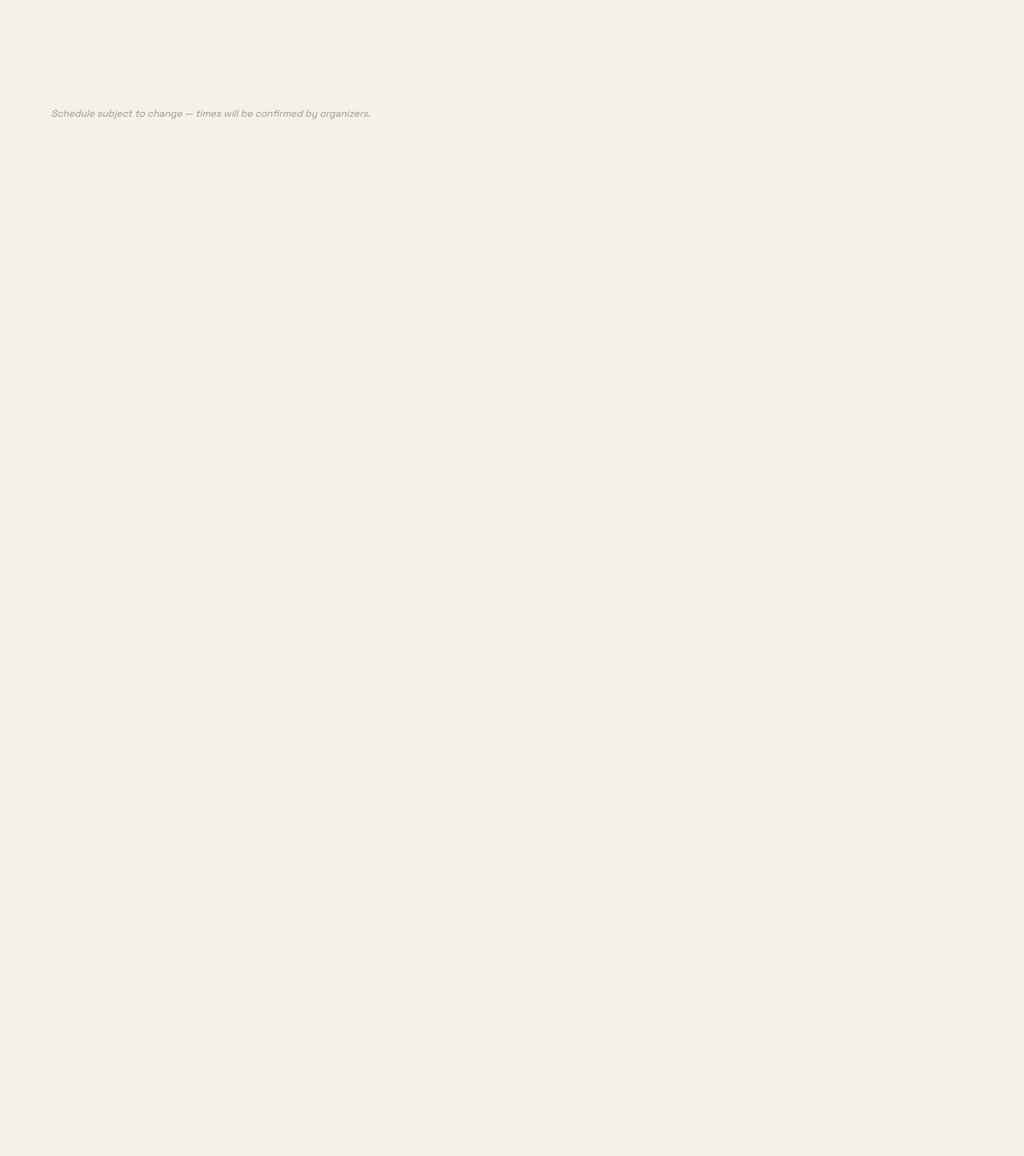
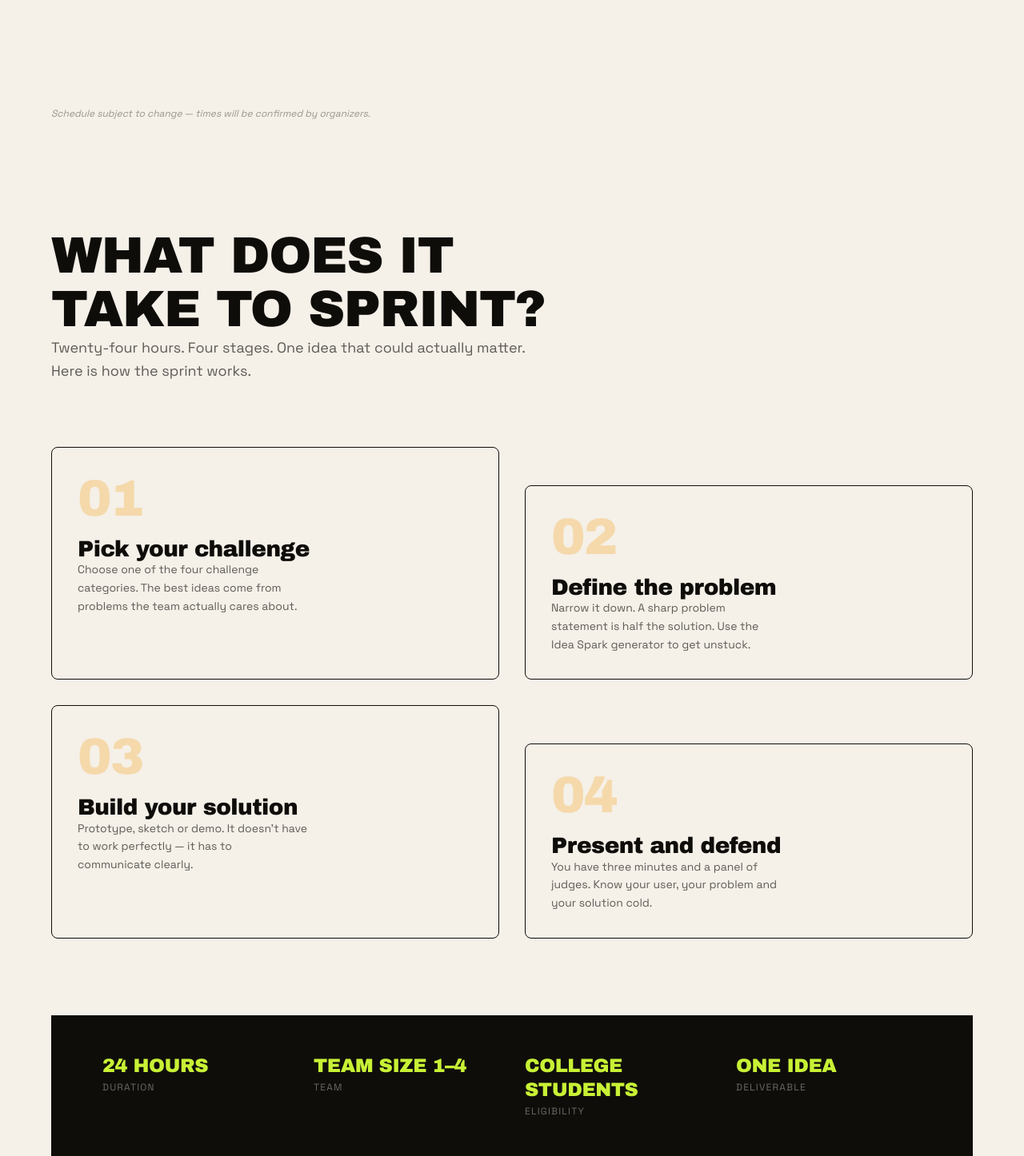
Before and after one commit to Harsh-C-Hari/iedc-idea-sprint-2026, a React (Vite) app: page / in a window 1280 px wide. Shown: the part 5336-6782 px from the top of the page at 80% size. Before the commit the page ends 5510 px from the top, so only its background shows below. Built offline with nearby package versions, Linux system fonts and the light colour scheme.

Commit message:
T9: Challenge static four steps and fact strip from config

```diff
--- a/src/App.jsx
+++ b/src/App.jsx
@@ -12,6 +12,7 @@ import Hero from './sections/Hero.jsx'
 import About from './sections/About.jsx'
 import IdeaSpark from './sections/IdeaSpark.jsx'
 import Timeline from './sections/Timeline.jsx'
+import Challenge from './sections/Challenge.jsx'
 import eventConfig from './config/eventConfig.js'
 import schedule from './data/schedule.js'
 import prompts from './data/prompts.js'
@@ -54,7 +55,8 @@ export default function App() {
         <About />
         <IdeaSpark />
         <Timeline />
-        {/* T9–T12 sections added next */}
+        <Challenge />
+        {/* T10–T12 sections added next */}
       </main>
     </>
   )
--- a/src/sections/Challenge.jsx
+++ b/src/sections/Challenge.jsx
@@ -1 +1,148 @@
-/** Placeholder — filled in T9 */
+/**
+ * Challenge.jsx — section 5.
+ *
+ * Layout (plan section D):
+ *   • Two-line headline with supporting headline and copy
+ *   • Four steps (01–04) in an offset 2×2 grid on desktop; stacked on mobile
+ *   • Near-black fact strip: 24 HOURS, TEAM SIZE 1–4, ELIGIBILITY, ONE IDEA
+ *     — values read from eventConfig so one edit updates both here and the form
+ *
+ * Photography note (plan section D):
+ *   Only real organizer-supplied photos with meaningful alt text.
+ *   If none arrive, the section stays typographic. No stock photos.
+ *
+ * Spark placeholder — reused Spark artwork added in T13.
+ */
+import SectionShell from '../components/ui/SectionShell.jsx'
+import { steps } from '../data/content.js'
+import eventConfig from '../config/eventConfig.js'
+
+/** Single step card */
+function StepCard({ step, offset }) {
+  return (
+    <div
+      className={`
+        p-6 md:p-8 border border-[var(--color-near-black)] border-opacity-10
+        rounded-[var(--radius-md)]
+        ${offset ? 'lg:mt-12' : ''}
+      `}
+    >
+      <span
+        className="font-[family-name:var(--font-display)]
+                   text-[clamp(3rem,5vw,4.5rem)] leading-none tracking-[-0.03em]
+                   text-[var(--color-orange)] opacity-30 block mb-4 select-none"
+      >
+        {step.number}
+      </span>
+      <h3
+        className="font-[family-name:var(--font-display)]
+                   text-[clamp(1.25rem,2.5vw,1.75rem)] leading-tight tracking-[-0.02em]
+                   text-[var(--color-near-black)] mb-3"
+      >
+        {step.title}
+      </h3>
+      <p
+        className="font-[family-name:var(--font-body)] text-sm leading-relaxed
+                   text-[var(--color-near-black)] opacity-65 max-w-[32ch]"
+      >
+        {step.description}
+      </p>
+    </div>
+  )
+}
+
+/** Fact strip — values from eventConfig (plan section D) */
+function FactStrip() {
+  const facts = [
+    {
+      value: '24 HOURS',
+      label: 'Duration',
+    },
+    {
+      value: `TEAM SIZE ${eventConfig.team.min}–${eventConfig.team.max}`,
+      label: 'Team',
+    },
+    {
+      value: eventConfig.eligibility.toUpperCase(),
+      label: 'Eligibility',
+    },
+    {
+      value: 'ONE IDEA',
+      label: 'Deliverable',
+    },
+  ]
+
+  return (
+    <div
+      className="bg-[var(--color-near-black)] mt-20 lg:mt-24
+                 px-5 md:px-8 lg:px-16 py-12"
+      aria-label="Event facts"
+    >
+      <ul
+        className="list-none p-0 m-0 max-w-6xl mx-auto
+                   grid grid-cols-2 lg:grid-cols-4 gap-8"
+      >
+        {facts.map(({ value, label }) => (
+          <li key={label} className="flex flex-col gap-1">
+            <span
+              className="font-[family-name:var(--font-display)]
+                         text-[clamp(1rem,2.5vw,1.5rem)] leading-tight tracking-[-0.02em]
+                         text-[var(--color-lime)]"
+            >
+              {value}
+            </span>
+            <span
+              className="font-[family-name:var(--font-body)] text-xs uppercase tracking-widest
+                         text-[var(--color-cream)] opacity-40"
+            >
+              {label}
+            </span>
+          </li>
+        ))}
+      </ul>
+    </div>
+  )
+}
+
+export default function Challenge() {
+  return (
+    <SectionShell
+      id="challenge"
+      labelId="challenge-heading"
+      theme="light"
+      className="px-5 md:px-8 lg:px-16 pt-20 lg:pt-28 pb-0 overflow-hidden"
+    >
+      {/* Headline block */}
+      <div className="max-w-6xl mx-auto mb-16 lg:mb-20">
+        <h2
+          id="challenge-heading"
+          className="font-[family-name:var(--font-display)]
+                     text-[clamp(2rem,5vw,4.5rem)] leading-[1.0] tracking-[-0.025em]
+                     text-[var(--color-near-black)] max-w-[16ch]"
+        >
+          WHAT DOES IT TAKE TO SPRINT?
+        </h2>
+        <p
+          className="font-[family-name:var(--font-body)] text-[1rem] md:text-[1.125rem]
+                     leading-relaxed text-[var(--color-near-black)] opacity-65
+                     mt-6 max-w-[52ch]"
+        >
+          Twenty-four hours. Four stages. One idea that could actually matter.
+          Here is how the sprint works.
+        </p>
+      </div>
+
+      {/* Steps grid — 2×2 offset on desktop */}
+      <div className="max-w-6xl mx-auto">
+        <div className="grid grid-cols-1 sm:grid-cols-2 gap-6 lg:gap-8">
+          {steps.map((step, i) => (
+            <StepCard key={step.number} step={step} offset={i === 1 || i === 3} />
+          ))}
+        </div>
+      </div>
+
+      {/* Fact strip */}
+      <FactStrip />
+    </SectionShell>
+  )
+}
```
